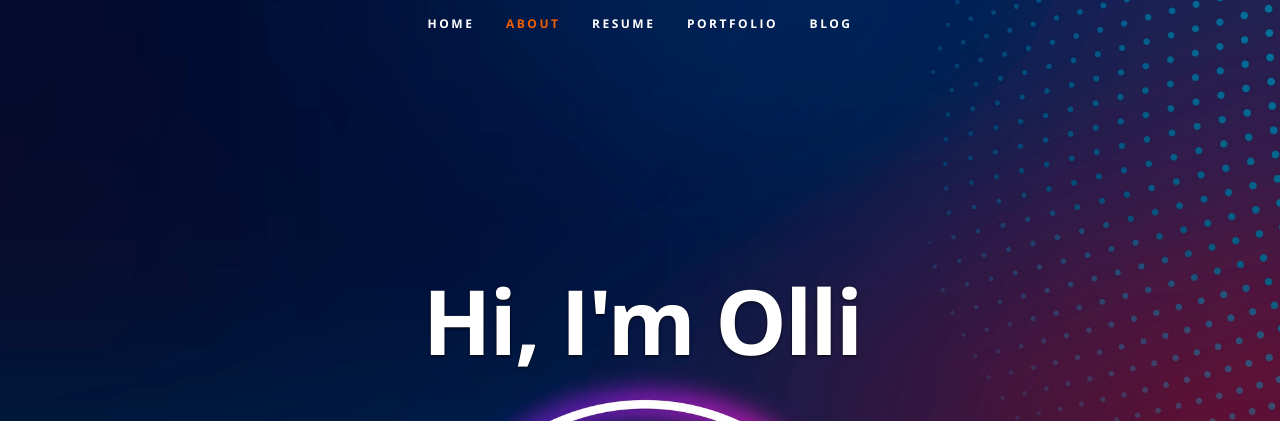
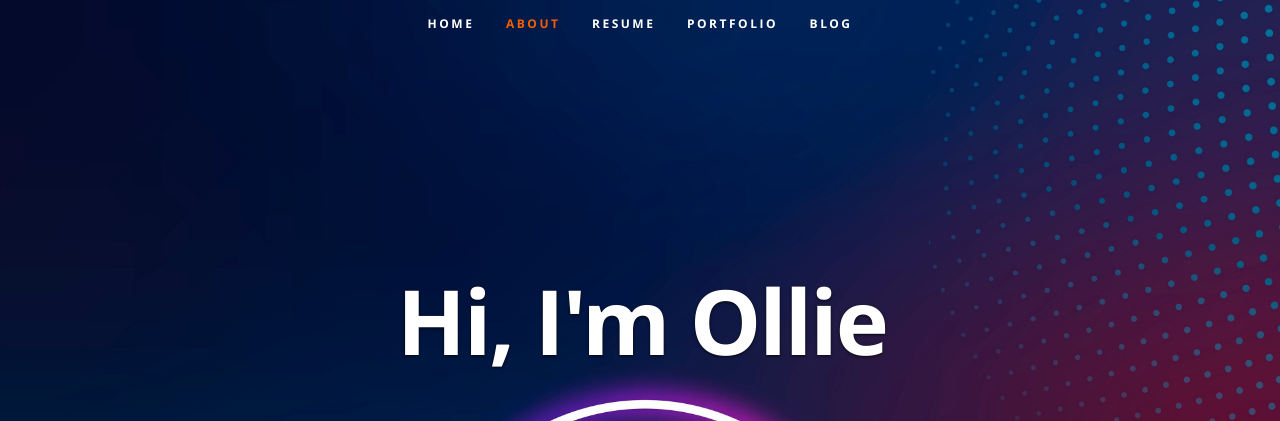
Before and after one commit to Ollitie/azure-resume, a plain HTML site: page frontend/index.html in a window 1280 px wide. Shown: the top 421 px of the page. Drawn offline with nearby package versions, Linux system fonts and the light colour scheme; no server answers.

Commit message:
workflow changes

```diff
--- a/frontend/index.html
+++ b/frontend/index.html
@@ -56,7 +56,7 @@
 
       <div class="row banner">
          <div class="banner-text">
-            <h1 class="responsive-headline">Hi, I'm Olli</h1>
+            <h1 class="responsive-headline">Hi, I'm Ollie</h1>
             <br/>
             <ul class="social">
                <li><a href="https://pilvimatkalla.wordpress.com/" target="_blank"><i class="fa fa-external-link"></i></a></li>
```
Also changed, not shown: 3 other files.
